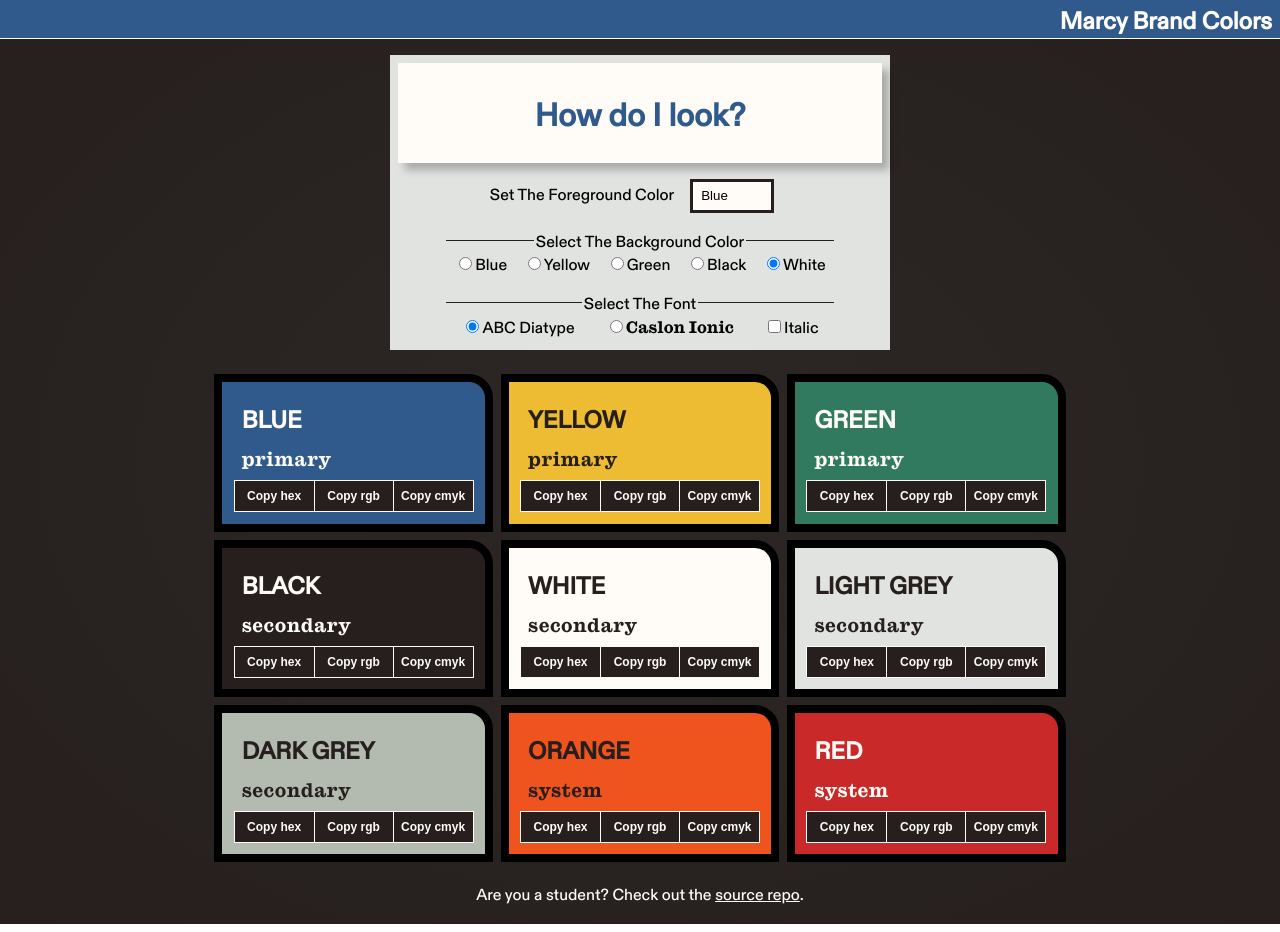
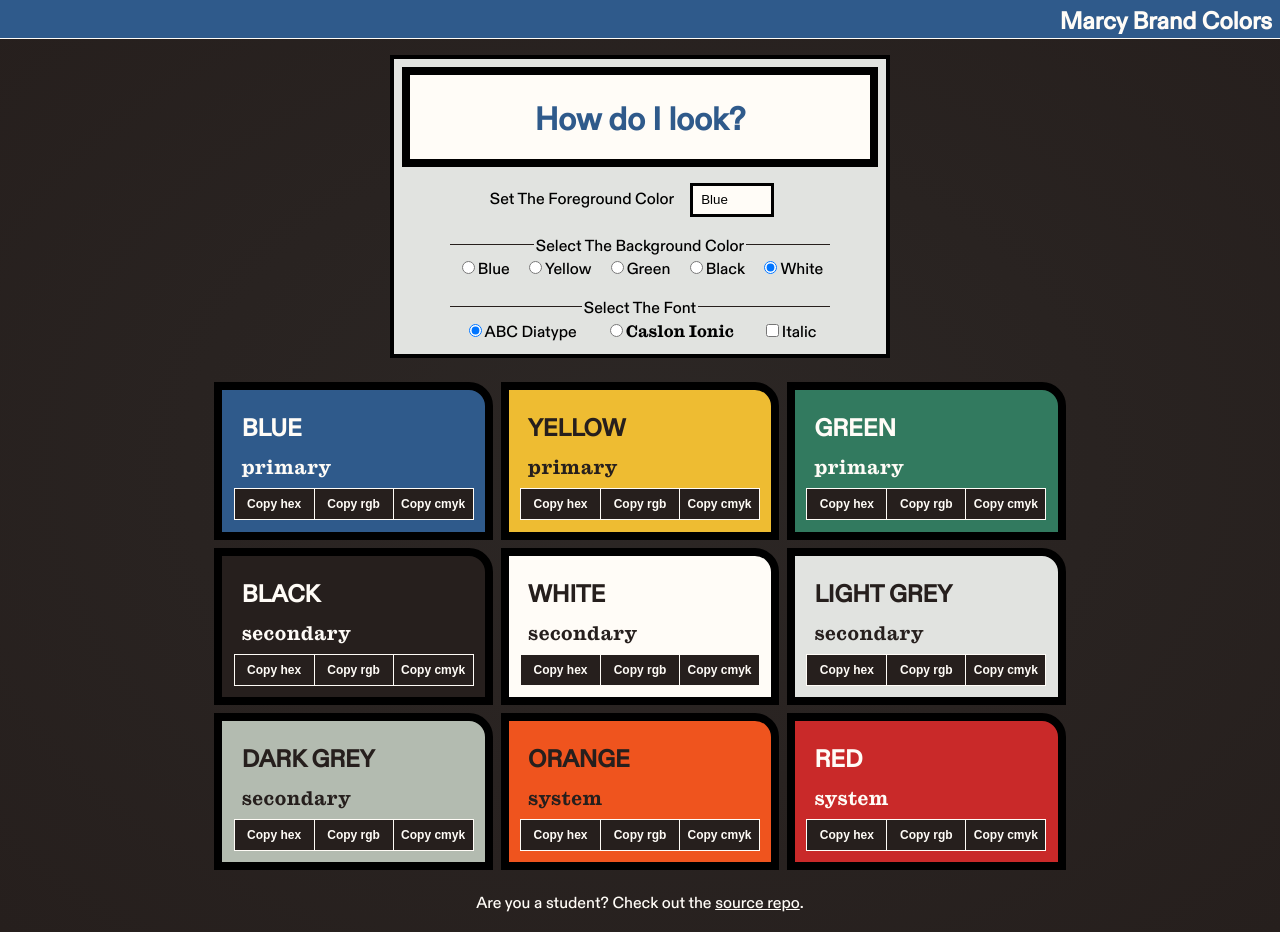
Before and after one commit to MostlyFocusedMike/marcy-brand-colors, a website built with Vite: page index.html in a window 1280 px wide. Built offline with nearby package versions, Linux system fonts and the light colour scheme.

Commit message:
update borders

```diff
--- a/src/assets/styles/form.css
+++ b/src/assets/styles/form.css
@@ -9,6 +9,7 @@ form {
   justify-content: space-between;
   align-items: center;
   background-color: var(--marcyLightGray);
+  border: 0.25rem solid #000;
 }
 
 label, input, select {
@@ -21,7 +22,7 @@ legend {
 
 select {
   background-color: var(--marcyWhite);
-  border: 3px solid var(--marcyBlack);
+  border: 3px solid #000;
   -webkit-border-radius: 0px;
   border-radius: 0px;
   line-height: 1.5em;
@@ -55,7 +56,8 @@ fieldset {
   display: flex;
   justify-content: center;
   align-items: center;
-  box-shadow: 7px 7px 8px rgba(0, 0, 0, 0.25);
+  border: 0.5rem solid #000;
+  /* box-shadow: 7px 7px 8px rgba(0, 0, 0, 0.25); */
 }
 
 #background-result h2 {
```
